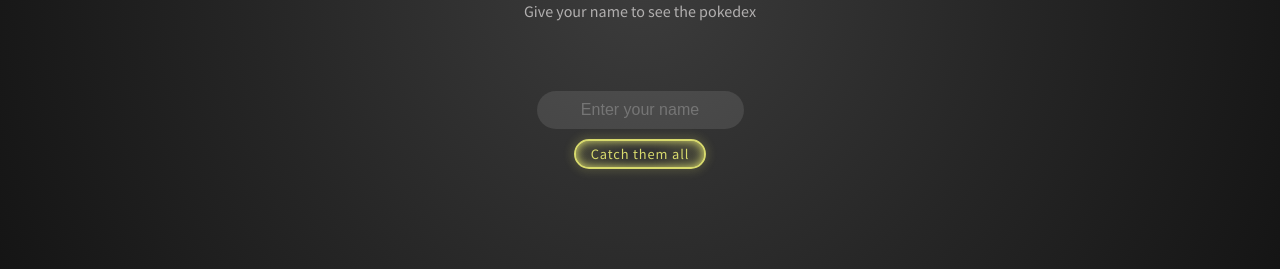
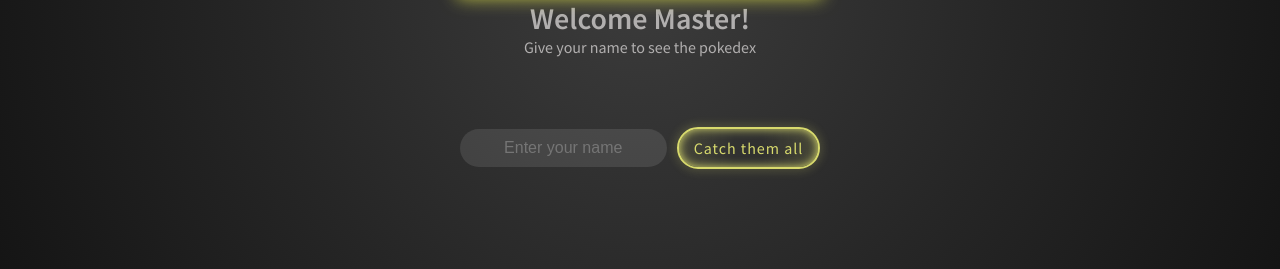
Before and after one commit to JesusEscalonaC/Entregable-5-pokedex-react, a React (Vite) app: page /#/ in a window 1280 px wide. Shown: the part 419-688 px from the top of the page. Built offline with nearby package versions, Linux system fonts and the light colour scheme.

Commit message:
23/11/22 12:41pm

```diff
--- a/src/App.css
+++ b/src/App.css
@@ -64,6 +64,7 @@
     width: auto;
     height: auto;
     display: flex;
+    flex-direction: row;
     align-items: center;
     justify-content: center;
     gap: 10px;
@@ -84,8 +85,8 @@
     display: flex;
     align-items: center;
     justify-content: center;
-    font-size: .9rem;
-    padding: 10px 15px;
+    font-size: 1rem;
+    padding: 19px 15px;
     letter-spacing: .06em;
     position: relative;
     font-family: inherit;
```
